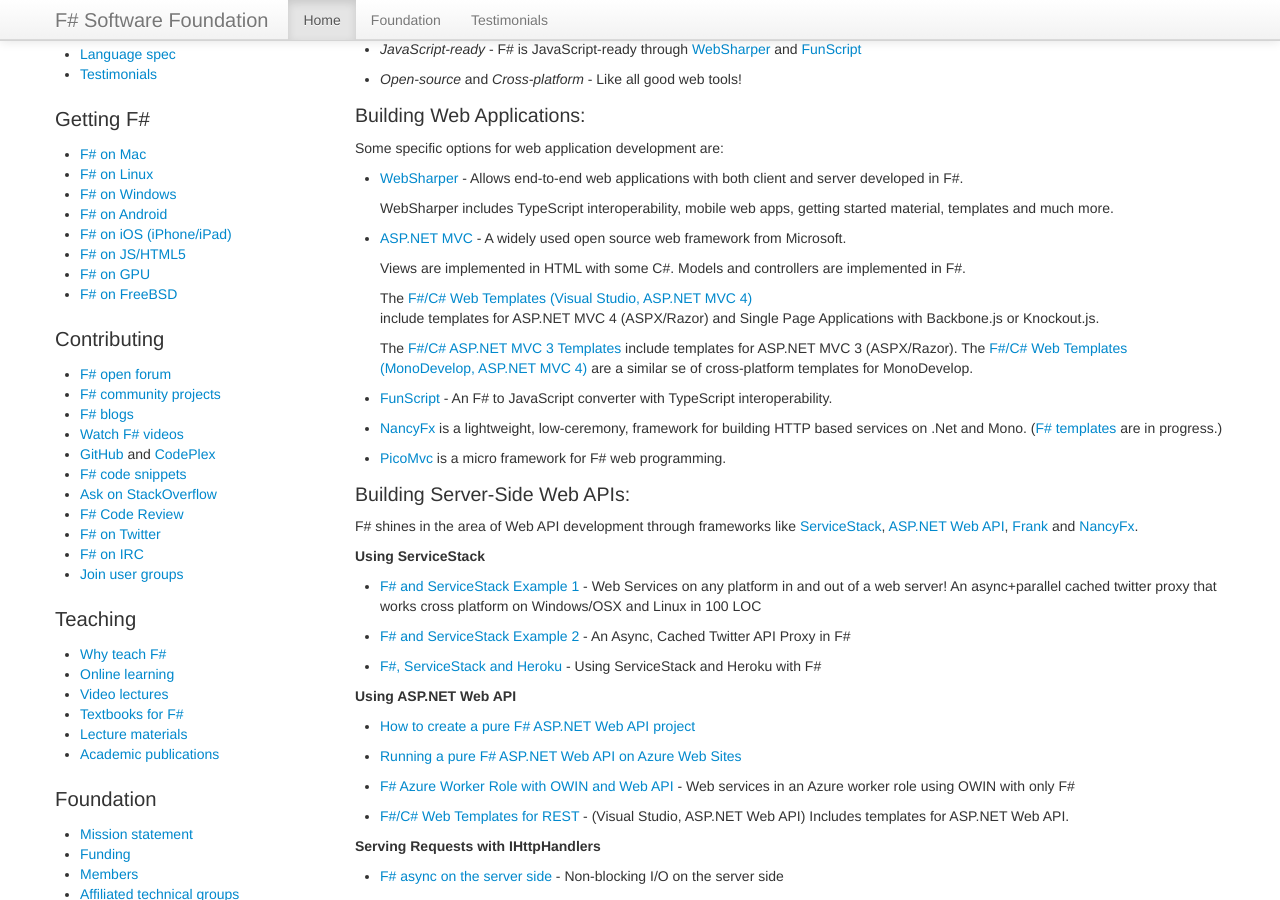
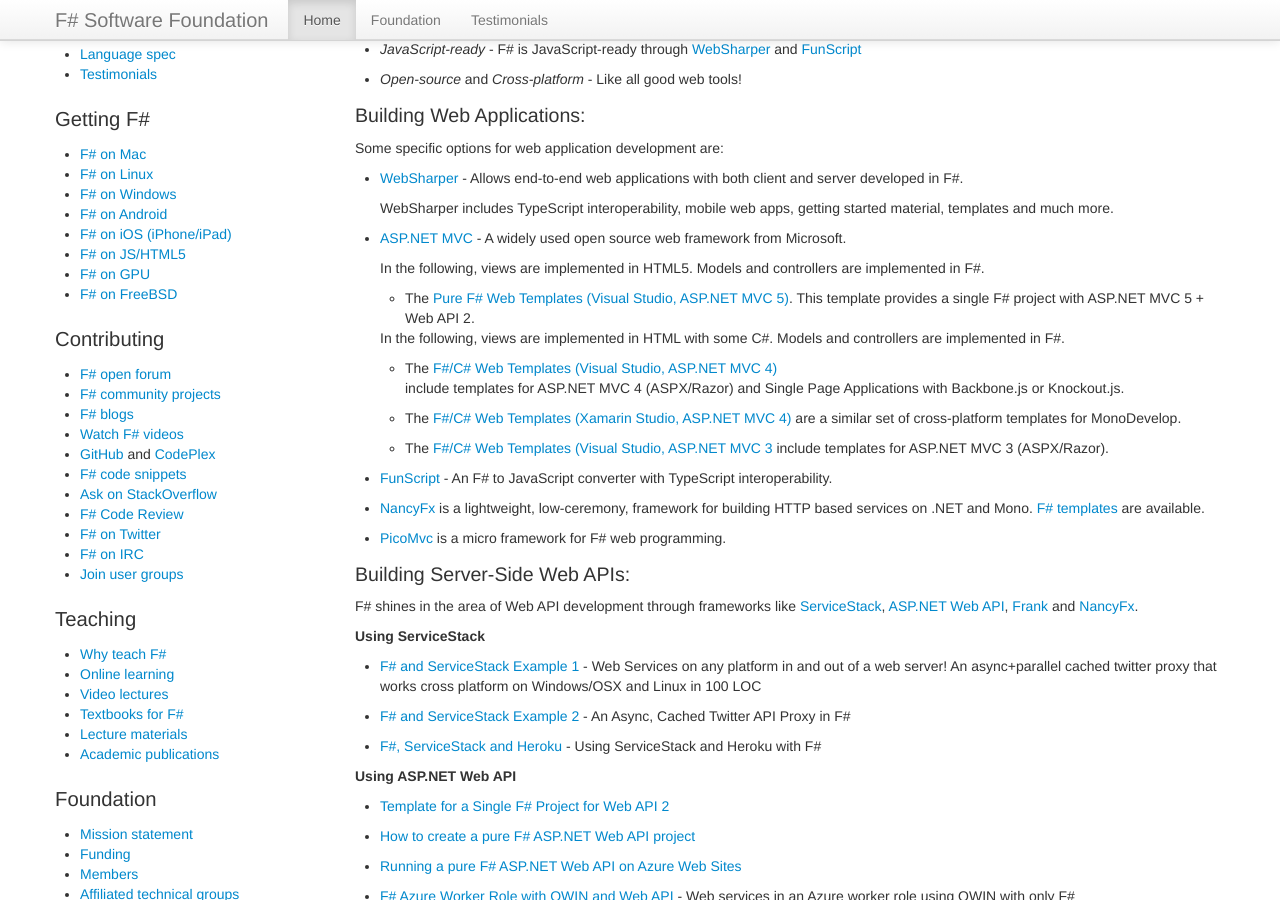
Before and after one commit to fsharp/fsharp.org, a Jekyll site: the page built from webstacks/index.md, in a window 1280 px wide and 900 px high, scrolled down 271 px. Built offline with Jekyll 4.4.1, drawn with Linux system fonts in a browser that asks for light colours; nearby versions of some CDN libraries; some web fonts are replaced; comment, search, counter and statistics services are not loaded.

Commit message:
Update index.md

```diff
--- a/webstacks/index.md
+++ b/webstacks/index.md
@@ -22,18 +22,28 @@
 
  * [ASP.NET MVC](http://www.asp.net/mvc) - A widely used open source web framework from Microsoft.
 
-   Views are implemented in HTML with some C#. Models and controllers are implemented in F#.
 
-   The [F#/C# Web Templates (Visual Studio, ASP.NET MVC 4)](http://visualstudiogallery.msdn.microsoft.com/3d2bf938-fc9e-403c-90b3-8de27dc23095)
+   In the following, views are implemented in HTML5. Models and controllers are implemented in F#.
+
+   * The [Pure F# Web Templates (Visual Studio, ASP.NET MVC 5)](http://bloggemdano.blogspot.com/2013/12/a-new-f-aspnet-mvc-5-and-web-api-2.html).
+     This template provides a single F# project with ASP.NET MVC 5 + Web API 2.
+
+
+   In the following, views are implemented in HTML with some C#. Models and controllers are implemented in F#.
+
+   * The [F#/C# Web Templates (Visual Studio, ASP.NET MVC 4)](http://visualstudiogallery.msdn.microsoft.com/3d2bf938-fc9e-403c-90b3-8de27dc23095)
    include templates for ASP.NET MVC 4 (ASPX/Razor) and Single Page Applications with Backbone.js or Knockout.js.
 
-   The [F#/C# ASP.NET MVC 3 Templates](http://visualstudiogallery.msdn.microsoft.com/f57aa816-e96b-4133-ab5d-9b9b99914ead)
-   include templates for ASP.NET MVC 3 (ASPX/Razor). The [F#/C# Web Templates (MonoDevelop, ASP.NET MVC 4)](http://bloggemdano.blogspot.de/2012/12/using-new-aspnet-mvc-4-template-in.html)
-   are a similar se of cross-platform templates for MonoDevelop.
+   * The [F#/C# Web Templates (Xamarin Studio, ASP.NET MVC 4)](http://bloggemdano.blogspot.de/2012/12/using-new-aspnet-mvc-4-template-in.html)
+   are a similar set of cross-platform templates for MonoDevelop.
+
+   * The [F#/C# Web Templates (Visual Studio, ASP.NET MVC 3](http://visualstudiogallery.msdn.microsoft.com/f57aa816-e96b-4133-ab5d-9b9b99914ead)
+   include templates for ASP.NET MVC 3 (ASPX/Razor).
+
 
  * [FunScript](http://funscript.info/) - An F# to JavaScript converter with TypeScript interoperability.
 
- * [NancyFx](https://github.com/NancyFx/Nancy) is a lightweight, low-ceremony, framework for building HTTP based services on .Net and Mono. ([F# templates](https://github.com/NancyFx/Nancy.Templates/pull/2) are in progress.)
+ * [NancyFx](https://github.com/NancyFx/Nancy) is a lightweight, low-ceremony, framework for building HTTP based services on .NET and Mono. [F# templates](http://bloggemdano.blogspot.com/2013/12/a-few-other-template-additions-and.html) are available.
 
  * [PicoMvc](https://github.com/robertpi/PicoMvc) is a micro framework for F# web programming.
 
@@ -50,6 +60,7 @@
 
 ##### Using ASP.NET Web API
 
+ * [Template for a Single F# Project for Web API 2](http://bloggemdano.blogspot.com/2013/12/a-new-f-aspnet-mvc-5-and-web-api-2.html)
  * [How to create a pure F# ASP.NET Web API project](http://blog.ploeh.dk/2013/08/23/how-to-create-a-pure-f-aspnet-web-api-project/)
  * [Running a pure F# ASP.NET Web API on Azure Web Sites](http://blog.ploeh.dk/2013/08/26/running-a-pure-f-web-api-on-azure-web-sites/)
  * [F# Azure Worker Role with OWIN and Web API](https://github.com/panesofglass/AzureFSharpOwin) - Web services in an Azure worker role using OWIN with only F#
```
